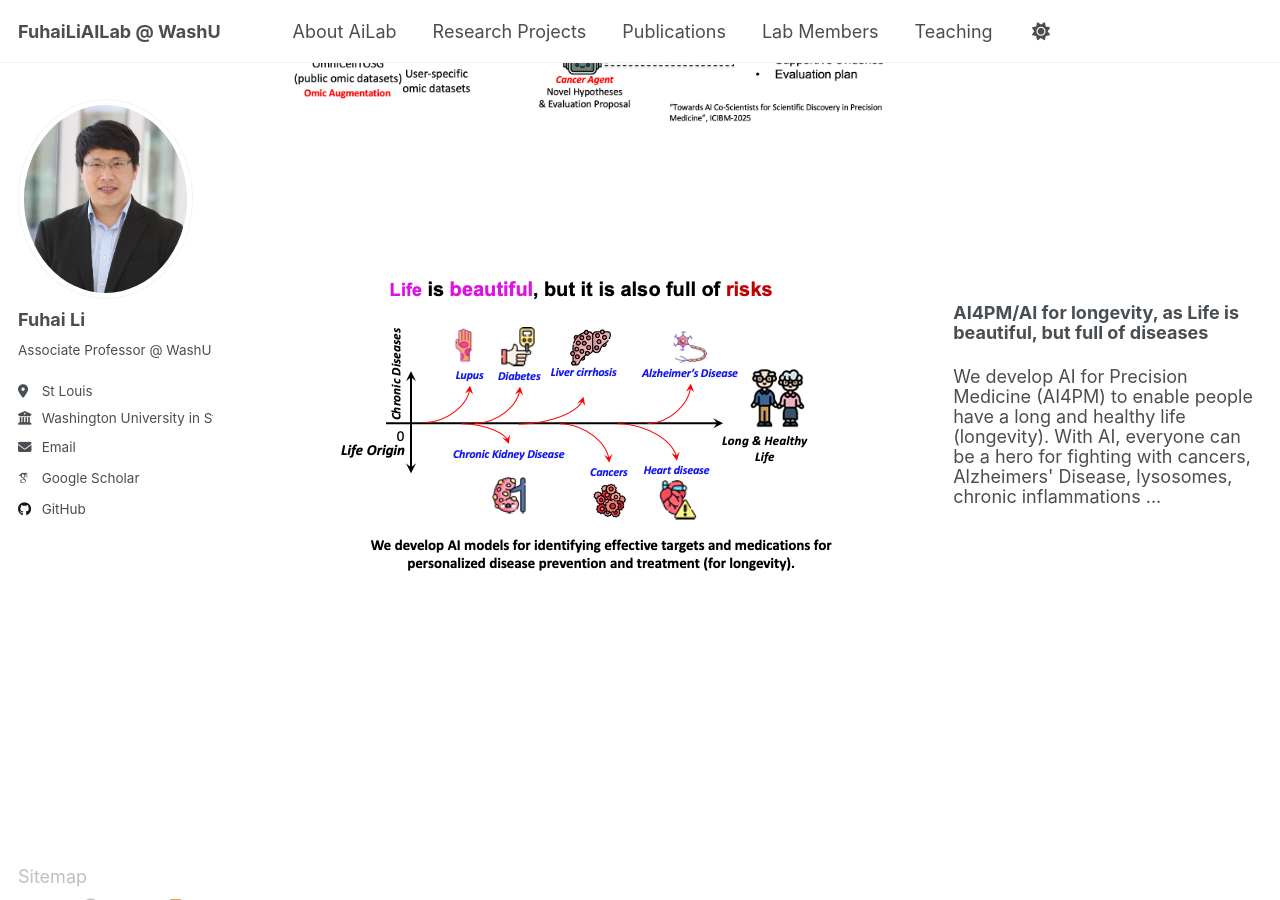
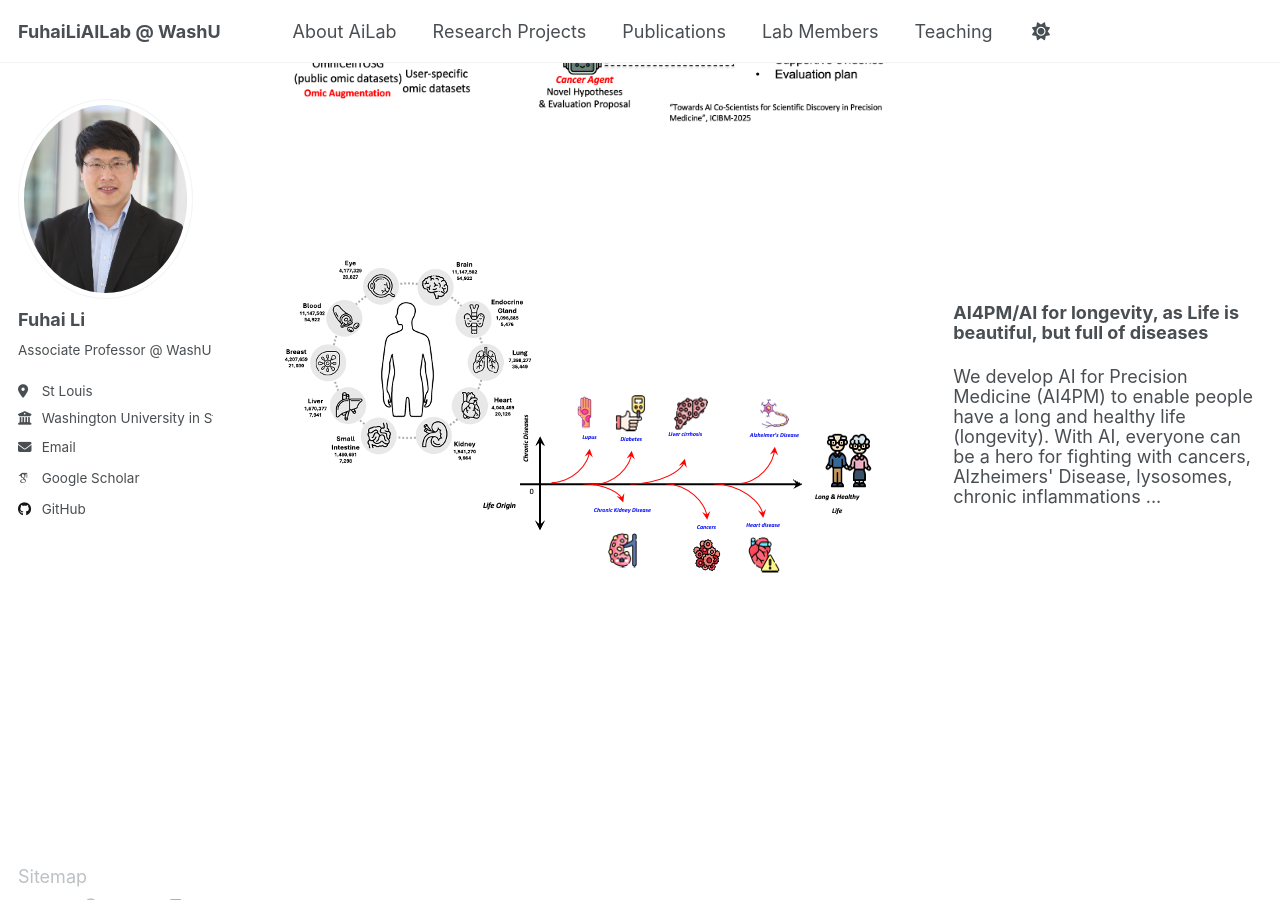
Before and after one commit to FuhaiLiAiLab/FuhaiLiAILab.github.io, a Jekyll site: the page built from _pages/LiLabResearch1.html, in a window 1280 px wide and 900 px high, scrolled down 980 px. Built offline with Jekyll 4.4.1, drawn with Linux system fonts in a browser that asks for light colours; some web fonts are replaced.

Commit message:
Update LiLabResearch1.html

```diff
--- a/_pages/LiLabResearch1.html
+++ b/_pages/LiLabResearch1.html
@@ -90,7 +90,7 @@ author_profile: true
   <div class="row d-flex align-items-center">
     <div class="col-md-8">
       <a>
-        <img src="/images/FigPublication/Longevity1.png" alt="" class="img-fluid" style="padding-top:15px">
+        <img src="/images/FigPublication/PrecisionMedicine1.png" alt="" class="img-fluid" style="padding-top:15px">
       </a>
     </div>
 
```
